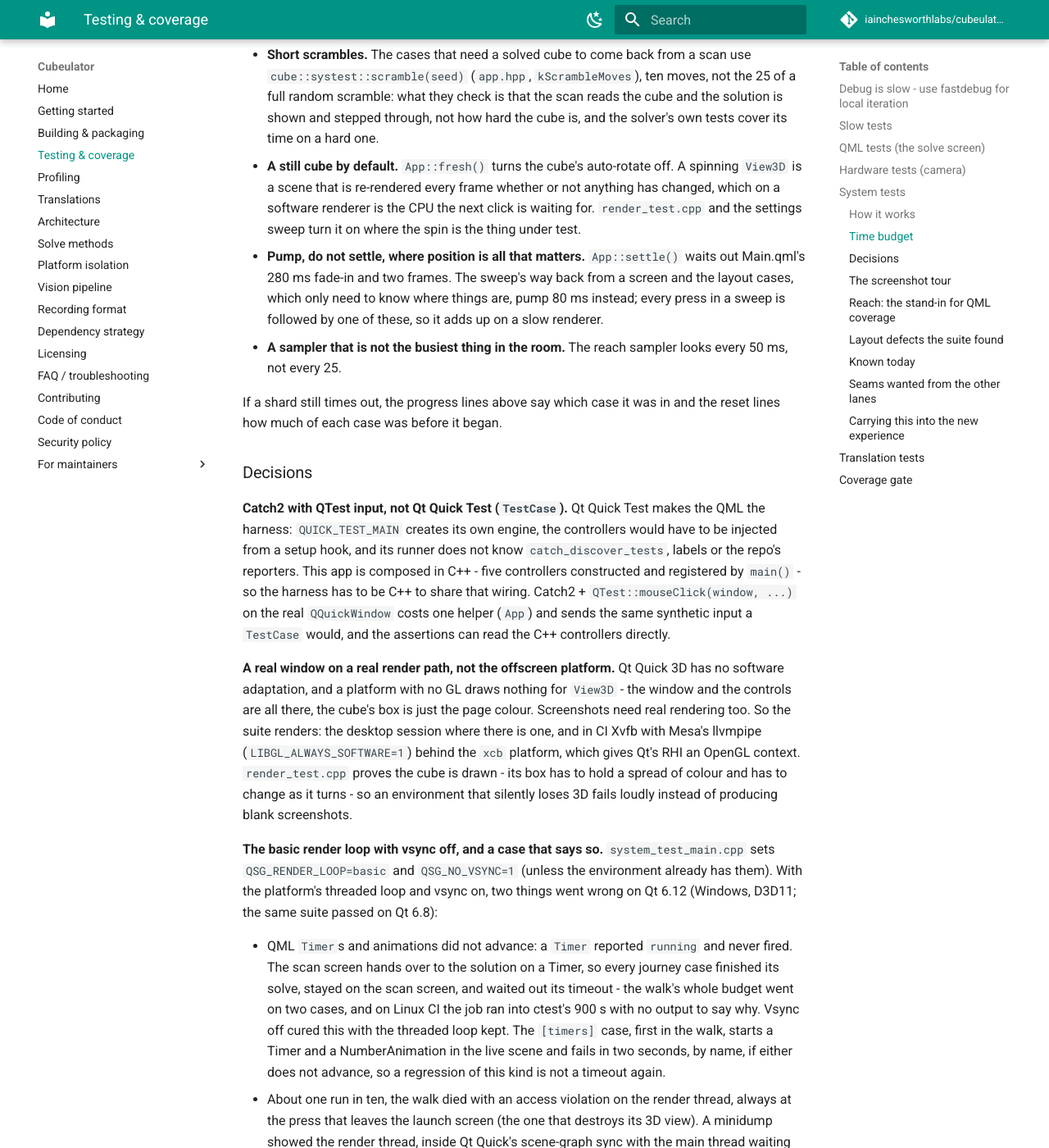
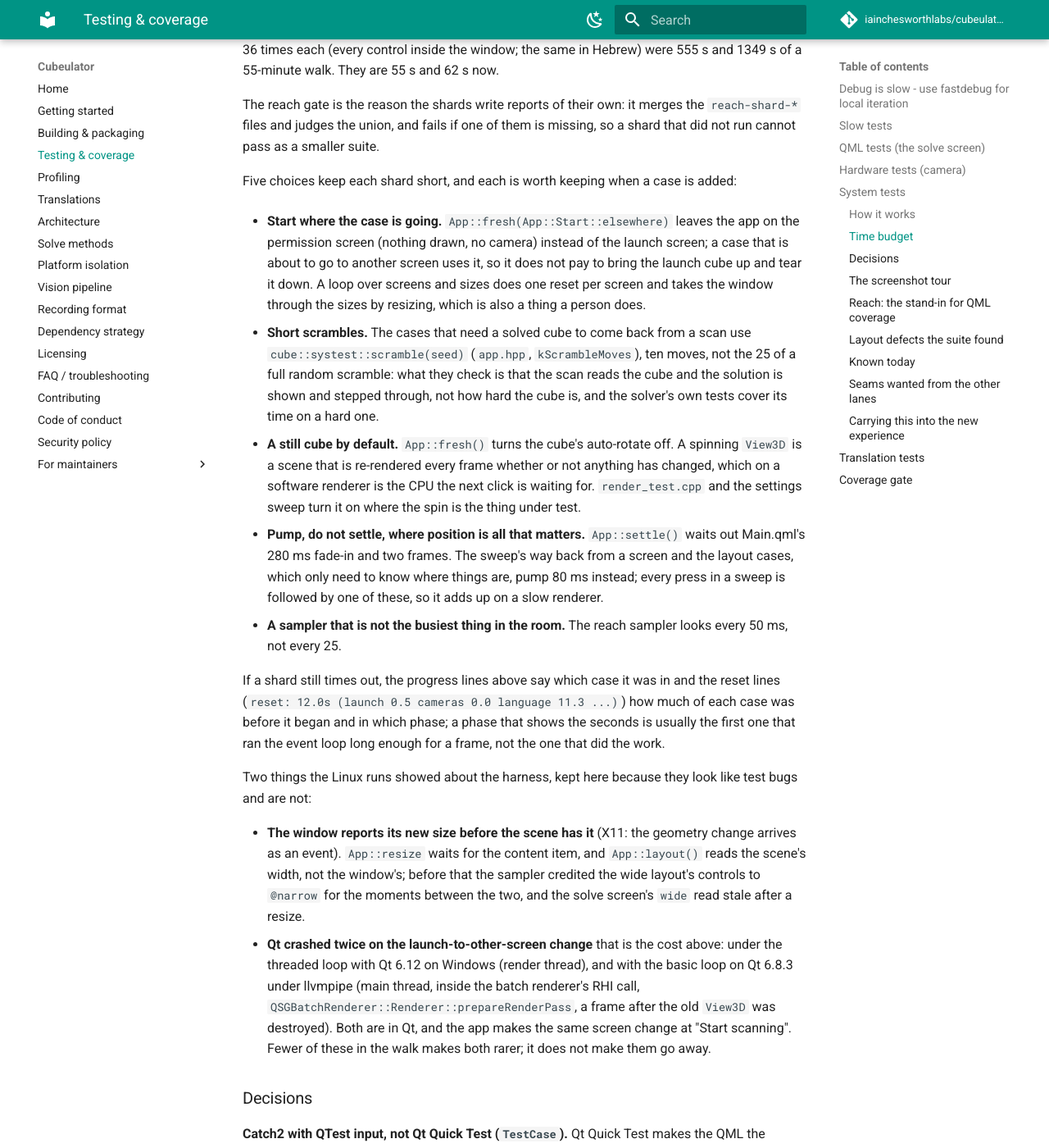
Before and after one commit to iainchesworth/cubeulator, an MkDocs documentation site: the page built from docs/testing.md, in a window 1280 px wide and 1400 px high, scrolled down 4930 px. Shown: the whole window at 82% size. Built offline with MkDocs 1.6.1 and Material for MkDocs 9.7.7, drawn with Linux system fonts in a browser that asks for light colours; comment, search, counter and statistics services are not loaded; some of the changed text lies outside the part shown.

Commit message:
system tests: stop paying for the launch screen's 3D cube in every reset
Measured on Linux with the CI preset (coverage, Qt 6.8.3, Xvfb +
llvmpipe): the five shards of #60 took 274, 193, 1097, 260 and 1492 s,
55 minutes in all, and most of it was one thing. Each time the launch
screen (a View3D with MSAA, a procedural light probe and six lights) is
created, llvmpipe spends 10-12 s on its first frame, and App::reset()
returned to it for every case and for every iteration of the two loops
that run 36 resets each: 'every control inside the window' 555 s and its
Hebrew twin 1349 s.

- App::fresh(Start): Start::elsewhere leaves the app on the permission
  screen (nothing drawn, no camera) for a case that is going to another
  screen at once. Used by the layout, sweep, solve-way-out and Hebrew
  cases.
- The two 36-iteration loops reset once per screen and take the window
  through the sizes by resizing. 555 s -> 55 s, 1349 s -> 62 s.
- Per-phase timings in the reset line, and a warning when a sweep skips a
  control that is outside the window, so the next Linux log says where
  the time (and a skipped control) went.
- App::resize waits for the scene to have the size, and App::layout()
  reads the scene's width: on X11 the window reports its new size before
  the items have it, so the reach sampler credited the wide layout's
  settings controls to @narrow (two false gaps on Linux) and the solve
  screen's `wide` read stale after a resize.
- TIMEOUT 1200 s for the shards and the tour (a safety net).
- docs/testing.md: the cost model, Start::elsewhere, and the two Qt
  crashes seen on the screen change.

After: shards 251, 137, 340, 137, 190 s (17.6 min) on the same build;
Windows ctest -L system -j 3 passes 8/8.

```diff
--- a/docs/testing.md
+++ b/docs/testing.md
@@ -223,16 +223,32 @@
 **shards** - Catch2's `--shard-count`/`--shard-index` split the
 declaration-order list into contiguous runs, `CUBE_SYSTEM_WALK_SHARDS` of them
 (5). Every case is in exactly one, a case added tomorrow is in one without
-being told, and each shard's `TIMEOUT` (1500 s) is a safety net, not a budget.
+being told, and each shard's `TIMEOUT` (1200 s) is a safety net, not a budget.
 Cases are independent - each begins with `App::fresh()` - so a shard needs
 nothing from the one before.
+
+What a case costs there is mostly **bringing a screen with the 3D cube up**:
+the launch and solve screens (and the settings preview) are a `View3D` with
+MSAA, a procedural light probe and six lights, and each time one is created
+llvmpipe spends ten seconds or more on its first frame. Measured with the CI
+preset (`linux-gcc-coverage`, Qt 6.8.3, 20 cores): every `App::fresh()` that
+came back to the launch screen from another screen cost 10-12 s, and the two
+loops that did it 36 times each (every control inside the window; the same in
+Hebrew) were 555 s and 1349 s of a 55-minute walk. They are 55 s and 62 s now.
 
 The reach gate is the reason the shards write reports of their own: it merges
 the `reach-shard-*` files and judges the union, and fails if one of them is
 missing, so a shard that did not run cannot pass as a smaller suite.
 
-Four choices keep each shard short, and each is worth keeping when a case is
+Five choices keep each shard short, and each is worth keeping when a case is
 added:
+
+- **Start where the case is going.** `App::fresh(App::Start::elsewhere)` leaves
+  the app on the permission screen (nothing drawn, no camera) instead of the
+  launch screen; a case that is about to go to another screen uses it, so it
+  does not pay to bring the launch cube up and tear it down. A loop over
+  screens and sizes does one reset per screen and takes the window through the
+  sizes by resizing, which is also a thing a person does.
 
 - **Short scrambles.** The cases that need a solved cube to come back from a
   scan use `cube::systest::scramble(seed)` (`app.hpp`, `kScrambleMoves`),
@@ -253,7 +269,27 @@
   looks every 50 ms, not every 25.
 
 If a shard still times out, the progress lines above say which case it was in
-and the reset lines how much of each case was before it began.
+and the reset lines (`reset: 12.0s (launch 0.5 cameras 0.0 language 11.3 ...)`)
+how much of each case was before it began and in which phase; a phase that
+shows the seconds is usually the first one that ran the event loop long enough
+for a frame, not the one that did the work.
+
+Two things the Linux runs showed about the harness, kept here because they
+look like test bugs and are not:
+
+- **The window reports its new size before the scene has it** (X11: the
+  geometry change arrives as an event). `App::resize` waits for the content
+  item, and `App::layout()` reads the scene's width, not the window's; before
+  that the sampler credited the wide layout's controls to `@narrow` for the
+  moments between the two, and the solve screen's `wide` read stale after a
+  resize.
+- **Qt crashed twice on the launch-to-other-screen change** that is the cost
+  above: under the threaded loop with Qt 6.12 on Windows (render thread), and
+  with the basic loop on Qt 6.8.3 under llvmpipe (main thread, inside the batch
+  renderer's RHI call, `QSGBatchRenderer::Renderer::prepareRenderPass`, a
+  frame after the old `View3D` was destroyed). Both are in Qt, and the app
+  makes the same screen change at "Start scanning". Fewer of these in the
+  walk makes both rarer; it does not make them go away.
 
 ### Decisions
 
```
Also changed, not shown: 8 other files.
